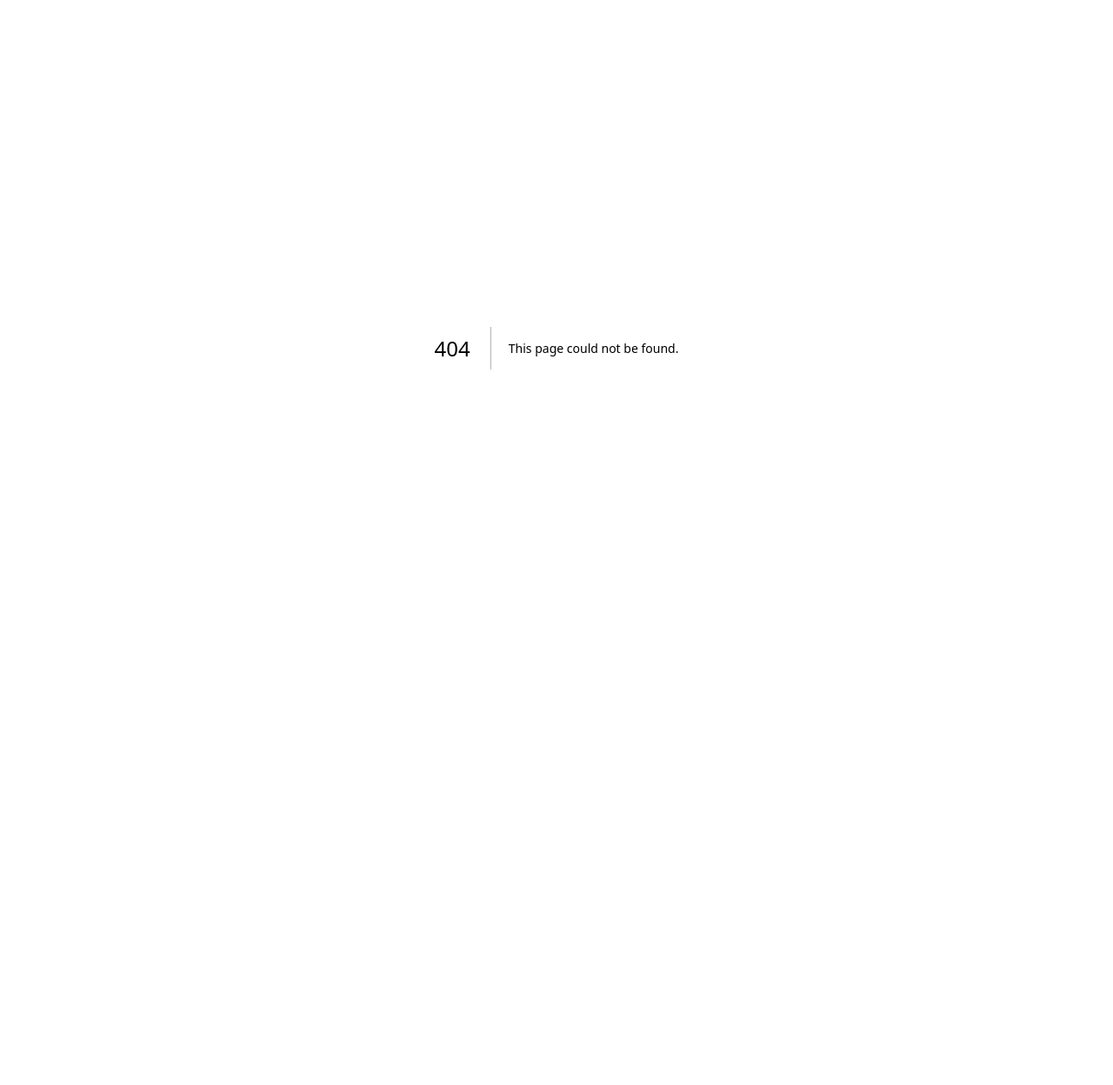
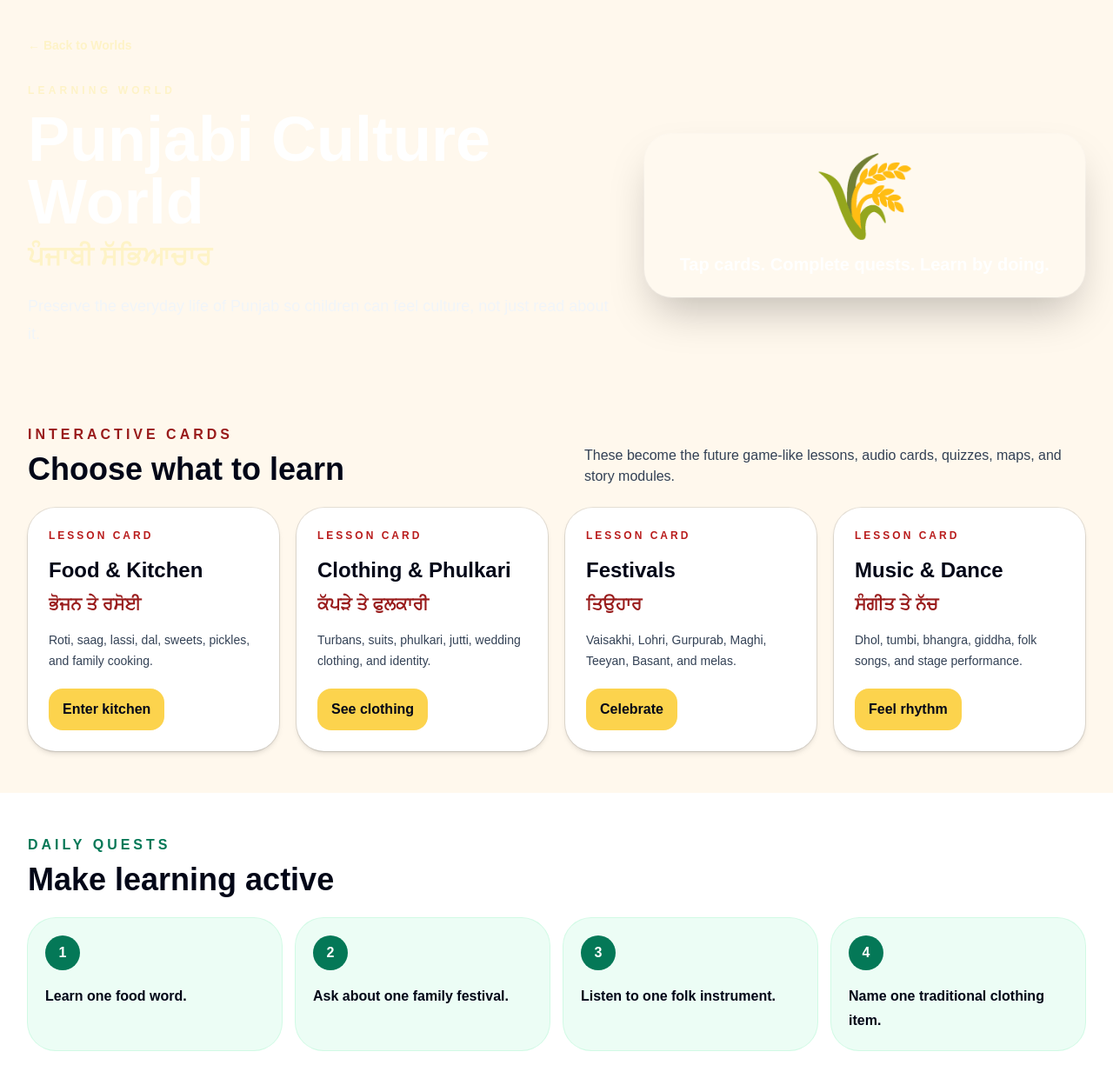
Before and after one commit to Gagan8atwal/sanjha-virsa, a Next.js app: page /worlds/culture in a window 1280 px wide. Before the commit this address had no page. Shown: the top 1248 px of the page at 87% size. Before the commit the page ends 800 px from the top, so only its background shows below. Built offline with nearby package versions, Linux system fonts and the light colour scheme.

Commit message:
Add interactive learning world pages

```diff
--- /dev/null
+++ b/app/worlds/[id]/page.tsx
@@ -0,0 +1,73 @@
+import { getLearningWorld, learningWorlds } from '../../../lib/learning-worlds';
+import { notFound } from 'next/navigation';
+
+export function generateStaticParams() {
+  return learningWorlds.map((world) => ({ id: world.id }));
+}
+
+export default function LearningWorldPage({ params }: { params: { id: string } }) {
+  const world = getLearningWorld(params.id);
+
+  if (!world) {
+    notFound();
+  }
+
+  return (
+    <main className="min-h-screen bg-[#fff8ed] text-slate-950">
+      <section className={`bg-gradient-to-br ${world.color} text-white`}>
+        <div className="mx-auto max-w-7xl px-5 py-10 md:px-8">
+          <a href="/worlds" className="text-sm font-bold text-amber-100">← Back to Worlds</a>
+          <div className="mt-8 grid gap-8 lg:grid-cols-[1fr_0.75fr] lg:items-center">
+            <div>
+              <p className="text-xs font-black uppercase tracking-[0.35em] text-amber-100">Learning World</p>
+              <h1 className="mt-3 text-5xl font-black leading-tight md:text-7xl">{world.title}</h1>
+              <p className="mt-2 text-3xl font-black text-amber-100">{world.punjabi}</p>
+              <p className="mt-6 max-w-3xl text-lg leading-8 text-slate-100">{world.mission}</p>
+            </div>
+            <div className="rounded-[2rem] bg-white/10 p-6 text-center shadow-2xl ring-1 ring-white/20">
+              <p className="text-8xl">{world.emoji}</p>
+              <p className="mt-4 text-xl font-black">Tap cards. Complete quests. Learn by doing.</p>
+            </div>
+          </div>
+        </div>
+      </section>
+
+      <section className="mx-auto max-w-7xl px-5 py-12 md:px-8">
+        <div className="mb-6 flex flex-col justify-between gap-3 md:flex-row md:items-end">
+          <div>
+            <p className="font-black uppercase tracking-[0.25em] text-red-800">Interactive Cards</p>
+            <h2 className="mt-2 text-4xl font-black">Choose what to learn</h2>
+          </div>
+          <p className="max-w-xl text-slate-700">These become the future game-like lessons, audio cards, quizzes, maps, and story modules.</p>
+        </div>
+
+        <div className="grid gap-5 md:grid-cols-2 lg:grid-cols-4">
+          {world.cards.map((card) => (
+            <div key={card.title} className="group rounded-[2rem] bg-white p-6 shadow-md ring-1 ring-black/10 transition hover:-translate-y-1 hover:shadow-xl">
+              <p className="text-xs font-black uppercase tracking-[0.25em] text-red-700">Lesson Card</p>
+              <h3 className="mt-4 text-2xl font-black">{card.title}</h3>
+              <p className="mt-2 text-xl font-black text-red-800">{card.punjabi}</p>
+              <p className="mt-4 text-sm leading-6 text-slate-700">{card.description}</p>
+              <button className="mt-5 rounded-2xl bg-amber-300 px-4 py-3 font-black text-slate-950">{card.action}</button>
+            </div>
+          ))}
+        </div>
+      </section>
+
+      <section className="bg-white py-12">
+        <div className="mx-auto max-w-7xl px-5 md:px-8">
+          <p className="font-black uppercase tracking-[0.25em] text-emerald-700">Daily Quests</p>
+          <h2 className="mt-2 text-4xl font-black">Make learning active</h2>
+          <div className="mt-6 grid gap-4 md:grid-cols-4">
+            {world.quests.map((quest, index) => (
+              <div key={quest} className="rounded-[2rem] bg-emerald-50 p-5 ring-1 ring-emerald-100">
+                <div className="mb-4 flex h-10 w-10 items-center justify-center rounded-full bg-emerald-700 font-black text-white">{index + 1}</div>
+                <p className="font-black leading-7">{quest}</p>
+              </div>
+            ))}
+          </div>
+        </div>
+      </section>
+    </main>
+  );
+}
```
